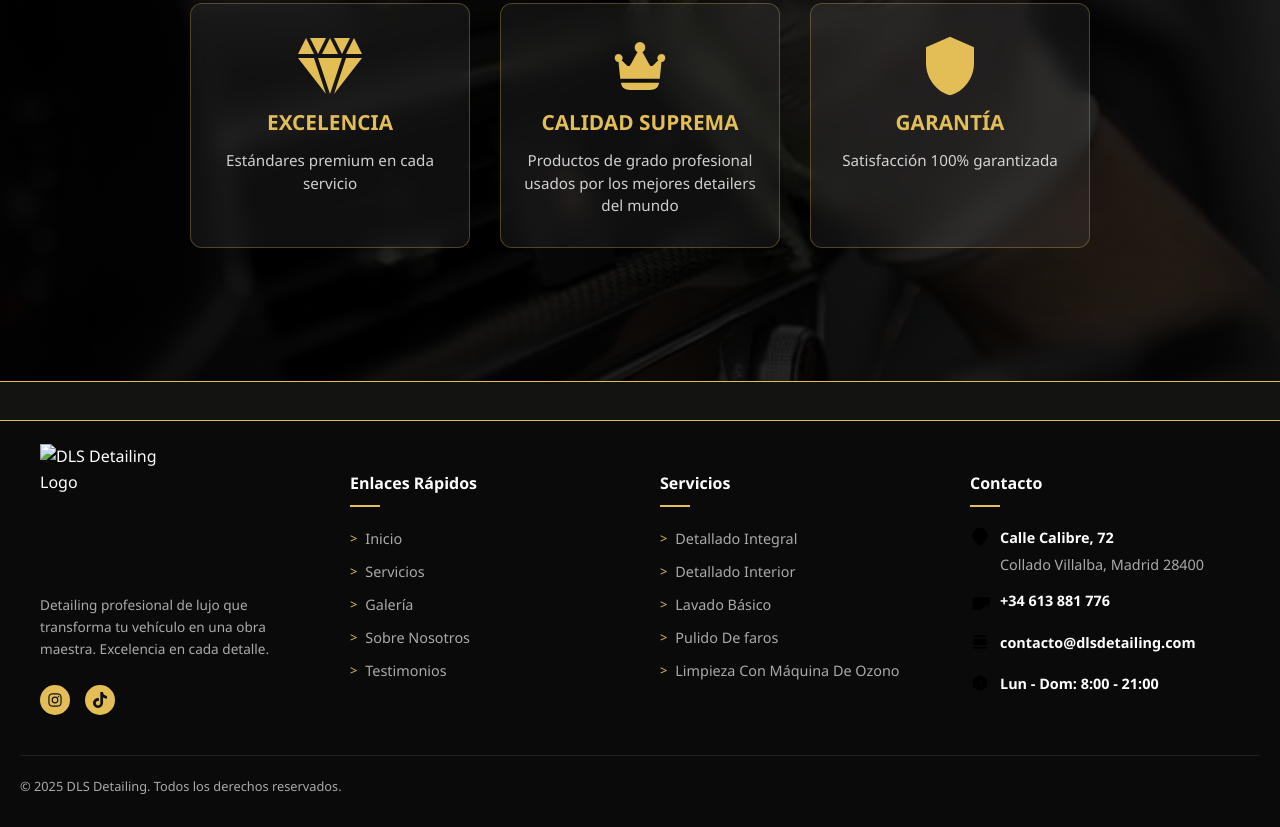
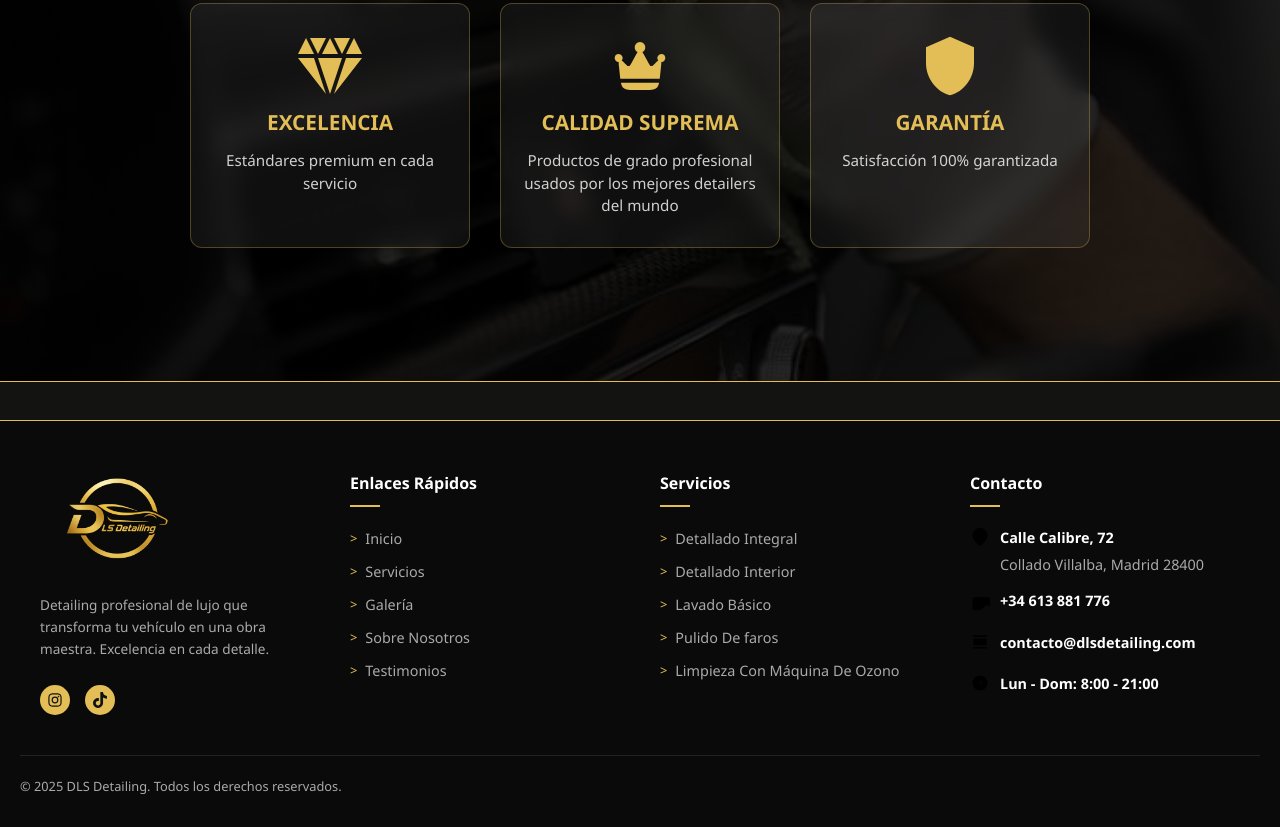
Before and after one commit to AleksandarAleksandrov11/DLS_Detailing_Web, a plain HTML site: page galería/index.html in a window 1280 px wide. Shown: the part 758-1585 px from the top of the page. Drawn offline with Linux system fonts and the light colour scheme; files whose address does not match are found by name.

Commit message:
Changed the footer logo path

```diff
--- a/galería/index.html
+++ b/galería/index.html
@@ -106,7 +106,7 @@
         <div class="footer-container">
             <div class="footer-column">
                 <div class="footer-logo">
-                    <img src="assets/icons/logo.png" alt="DLS Detailing Logo">
+                    <img src="../assets/icons/logo.png" alt="DLS Detailing Logo">
                 </div>
                 <p class="footer-description">
                     Detailing profesional de lujo que transforma tu vehículo en una obra maestra. Excelencia en cada
```
Also changed, not shown: servicios/index.html (+1 -1 lines), sobre-nosotros/index.html (+1 -1 lines), testimonios/index.html (+1 -1 lines).
